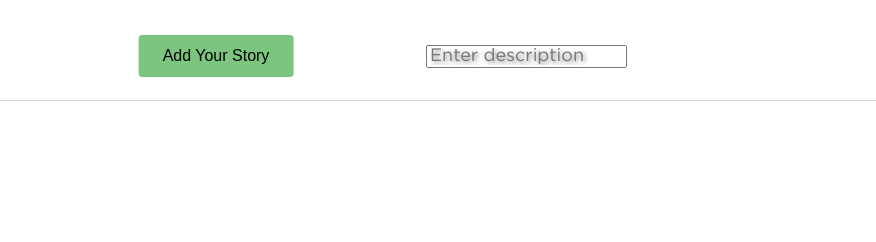
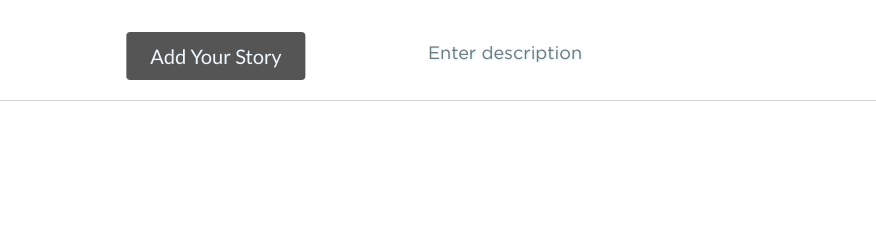
Before and after one commit to aokiLourenco/AS-Projeto, a website built with Parcel: page MYFashion 2/stories.html in a window 1280 px wide. Shown: the part 529-771 px from the top of the page, 404-1280 px from the left. Built offline with nearby package versions, Linux system fonts and the light colour scheme; files whose address does not match are found by name.

Commit message:
alsjdhfas;

```diff
--- a/MYFashion 2/stories.css
+++ b/MYFashion 2/stories.css
@@ -671,8 +671,10 @@
   left: 56%;
   transform: translate(-50%, -50%);
   padding: 12px 24px;
-  font-size: 16px;
-  background-color: #7bc57f;
+  font-size: 20px;
+  font-family: 'Gill Sans', 'Gill Sans MT', Calibri, 'Trebuchet MS', sans-serif;
+  color: aliceblue;
+  background-color: #555555;
   border: none;
   border-radius: 4px;
   cursor: pointer;
@@ -699,5 +701,6 @@
   color: rgb(10, 10, 10);
   font-size: 18px;
   font-family: "Gotham Pro", sans-serif;
-  text-shadow: 2px 2px 4px rgba(0, 0, 0, 0.5);
+  text-shadow: 1px 1px 2px rgba(157, 230, 253, 0.5);
+  border: 0;
 }
```
Also changed, not shown: MYFashion 2/stories.html (+3 -2 lines).
